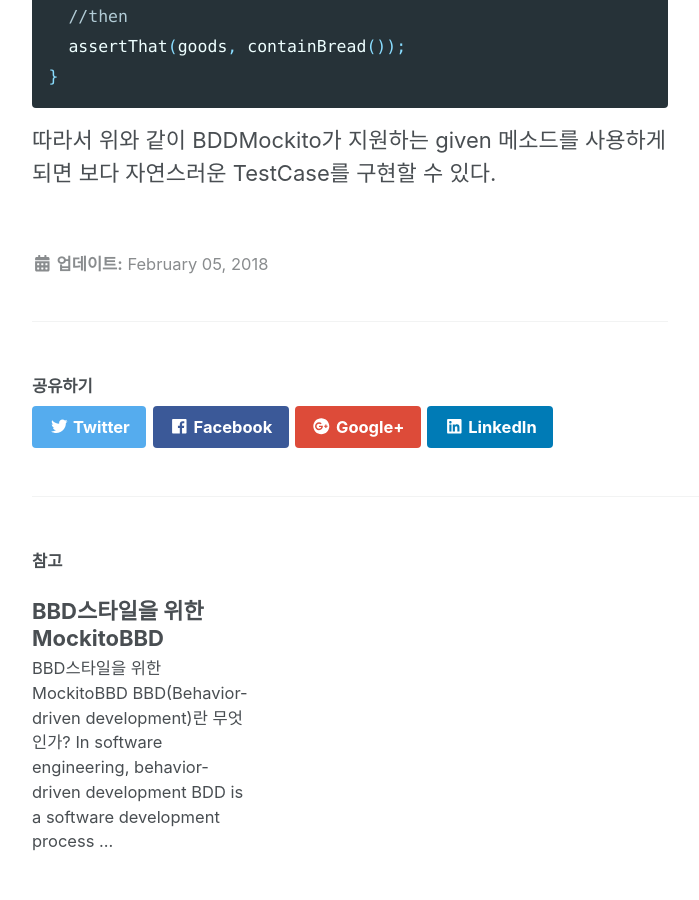
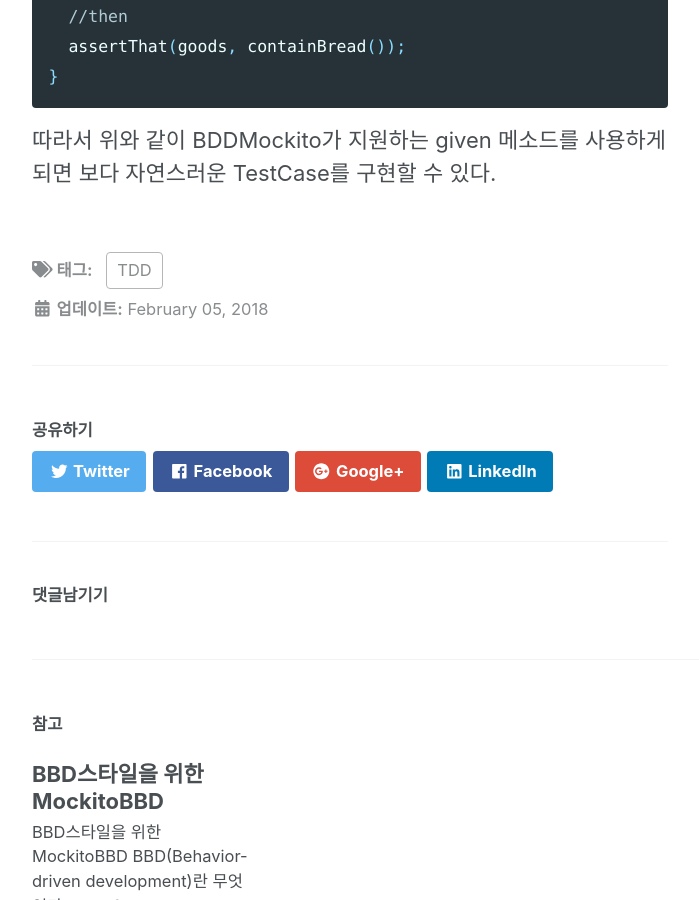
Before and after one commit to mskwon25/mskwon25.github.io, a Jekyll site: the page built from _posts/2018-02-05-MockitoBBD.md, in a window 1280 px wide and 900 px high, scrolled down 2450 px. Shown: the whole window, without its empty margins (290-989 px from the left). Built offline with Jekyll 4.4.1, drawn with Linux system fonts in a browser that asks for light colours; nearby versions of some CDN libraries; comment, search, counter and statistics services are not loaded.

Commit message:
Add Coment

```diff
--- a/_config.yml
+++ b/_config.yml
@@ -263,6 +263,6 @@
       layout: single
       author_profile: true
       read_time: false
-      comments: # true
+      comments: true # true
       share: true
       related: true
--- a/_posts/2018-02-05-MockitoBBD.md
+++ b/_posts/2018-02-05-MockitoBBD.md
@@ -1,7 +1,8 @@
 ---
 title:        "BBD스타일을 위한 MockitoBBD"
 description:  "Aliases기능을 활용한 BBD스타일의 TestCode 작성법"
-author:       "mskwon"
+author:       "mskwon25"
+tags:         "TDD"
 ---
 
 BBD스타일을 위한 MockitoBBD
```
